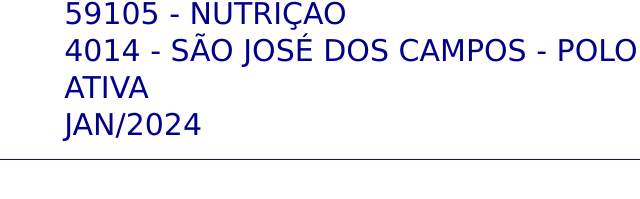
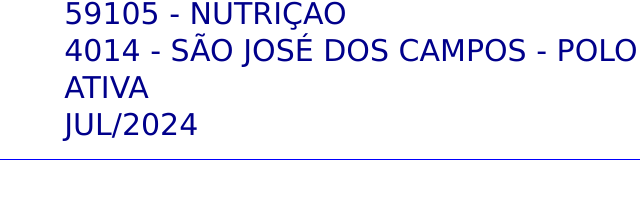
Before and after one commit to gabrieleof/carteira, a plain HTML site: page index.html in a window 1280 px wide. Shown: the part 555-754 px from the top of the page, 302-942 px from the left. Drawn offline with Linux system fonts and the light colour scheme.

Commit message:
index.html

```diff
--- a/index.html
+++ b/index.html
@@ -49,7 +49,7 @@
                 </tr>
                 <tr>
                     <td style="width:30px;"><b>Validade:</b></td>
-                    <td style="text-transform: uppercase;">JAN/2024</td>
+                    <td style="text-transform: uppercase;">JUL/2024</td>
                 </tr>
                 <tr>
                     <td colspan="2"><hr noshade="" color="blue" size="1"></td>
```
